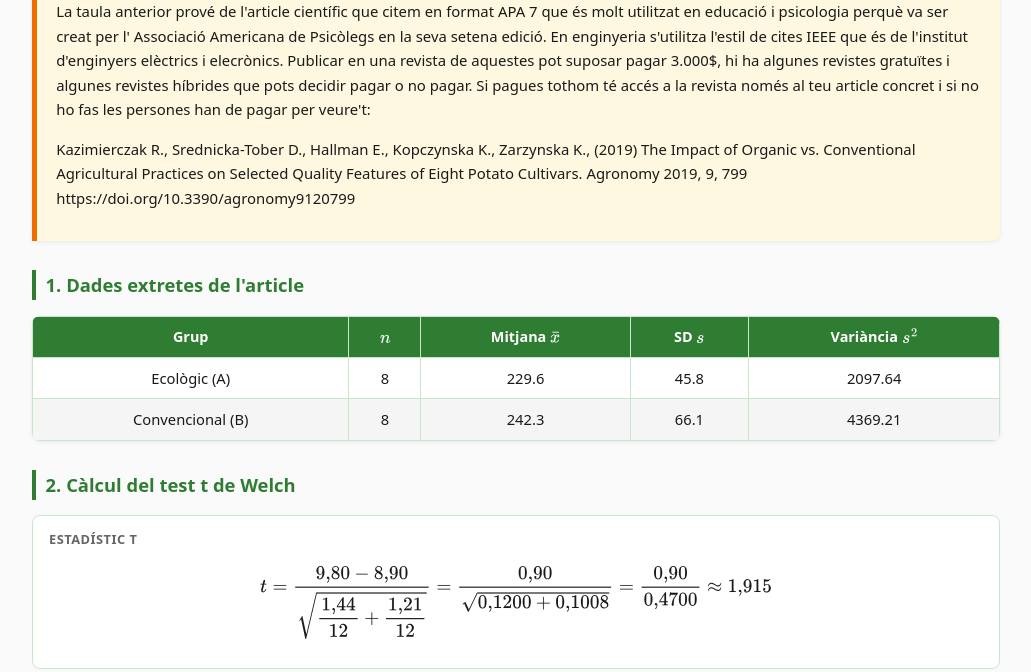
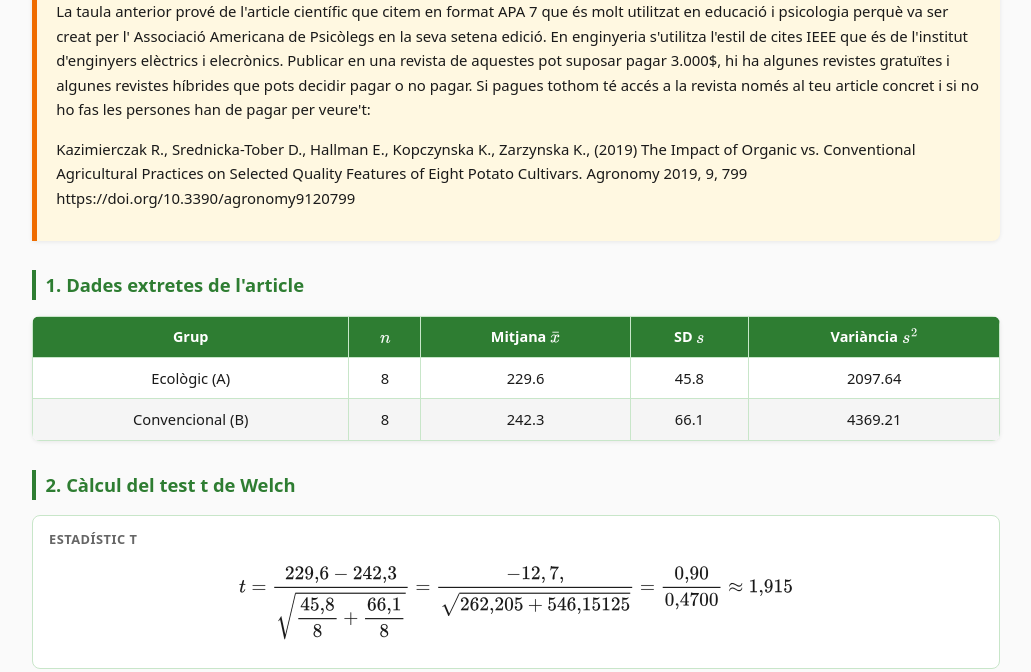
Before and after one commit to mlatorrepompeu/mlatorrepompeu.github.io, a plain HTML site: page t/index.html in a window 1280 px wide. Shown: the part 190-862 px from the top of the page, without its empty margins (124-1155 px from the left). Drawn offline with nearby package versions, Linux system fonts and the light colour scheme.

Commit message:
Update statistical formula in index.html

```diff
--- a/t/index.html
+++ b/t/index.html
@@ -217,8 +217,8 @@ window.MathJax = {
 <div class="calc">
   <div class="et">Estadístic t</div>
   \[
-    t = \frac{9{,}80 - 8{,}90}{\sqrt{\dfrac{1{,}44}{12} + \dfrac{1{,}21}{12}}}
-      = \frac{0{,}90}{\sqrt{0{,}1200 + 0{,}1008}}
+    t = \frac{229{,}6 - 242{,}3}{\sqrt{\dfrac{45{,}8}{8} + \dfrac{66{,}1}{8}}}
+      = \frac{{-12,7,}}{\sqrt{262{,}205 + 546{,}15125}}
       = \frac{0{,}90}{0{,}4700} \approx 1{,}915
   \]
 </div>
```
